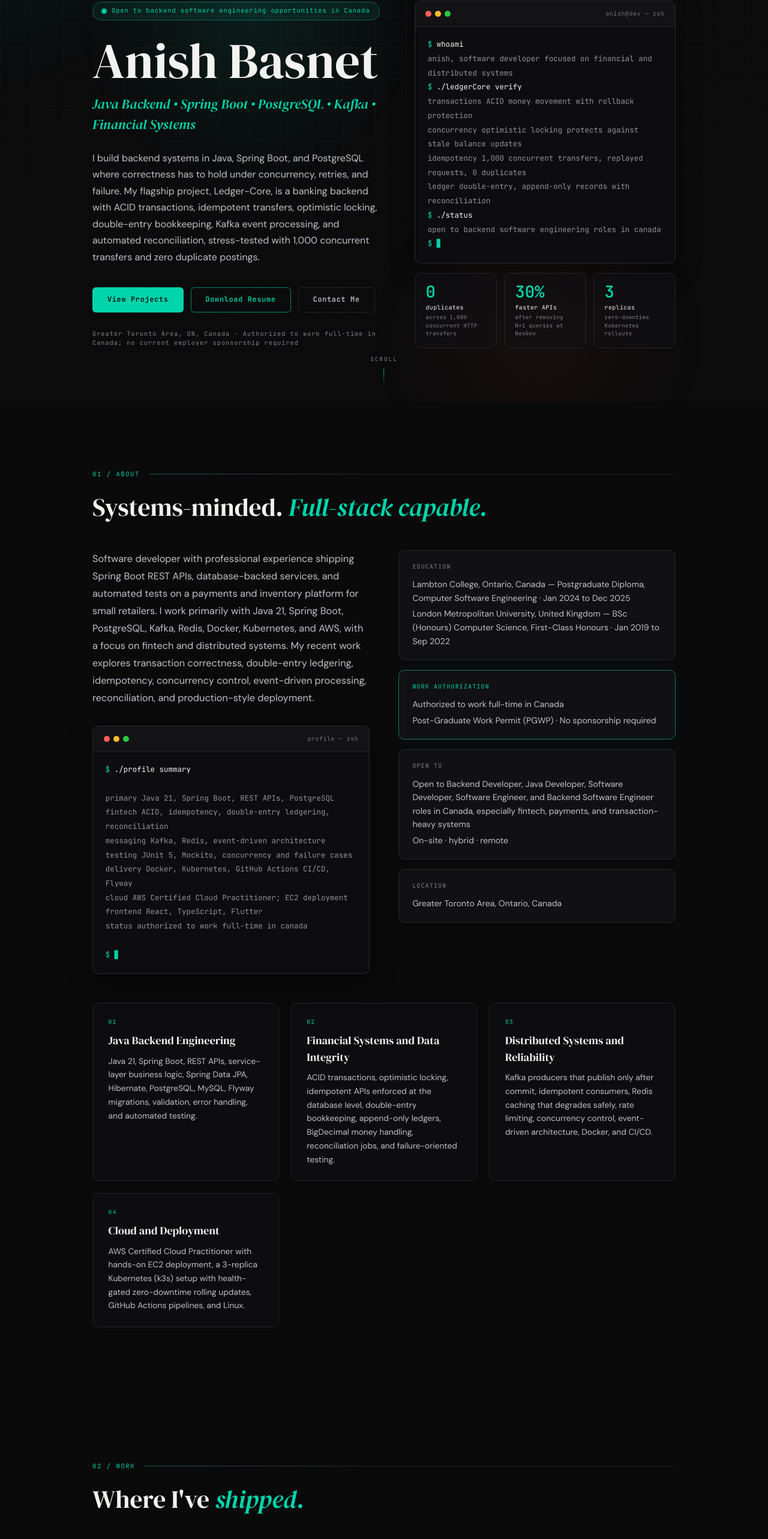
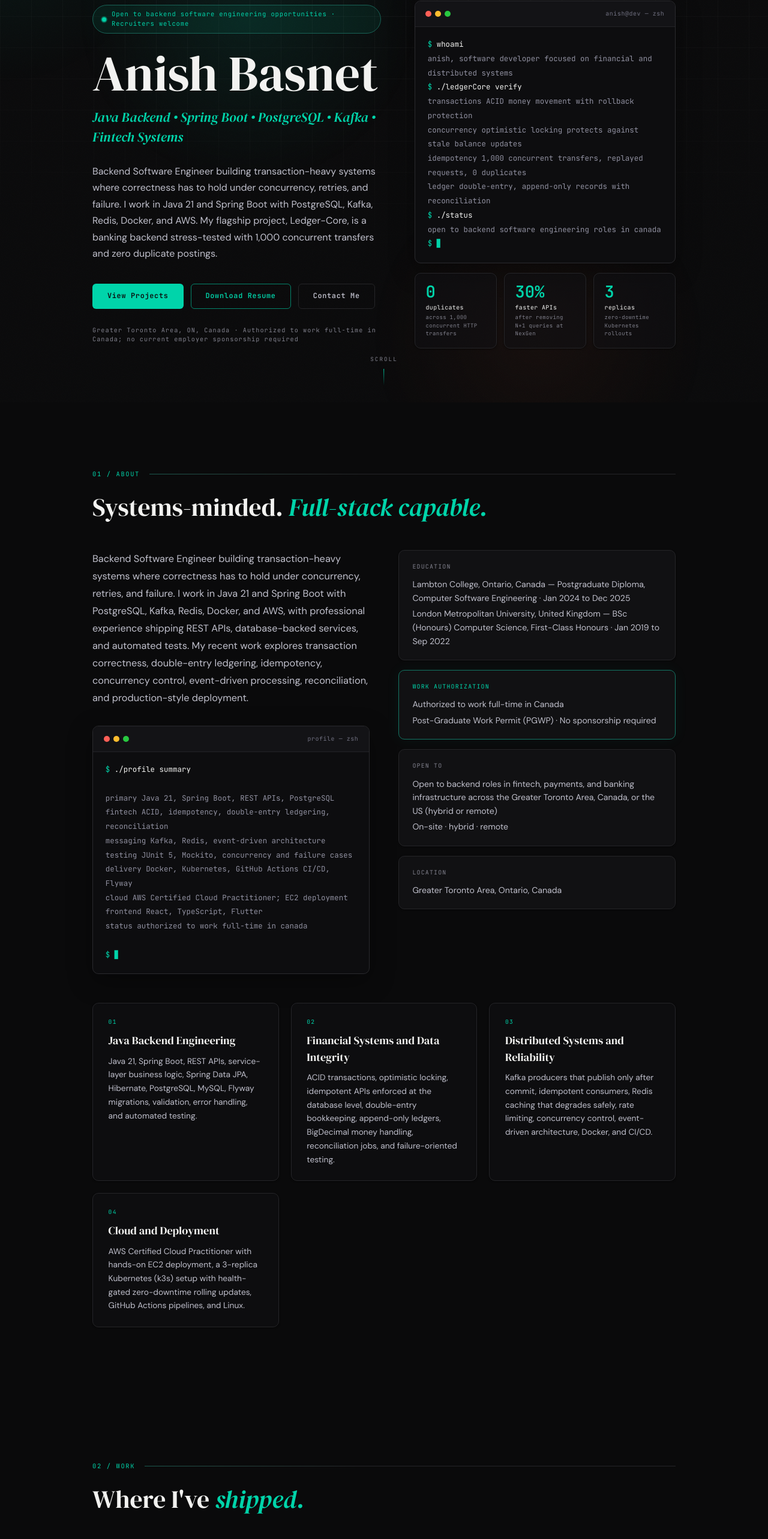
Before and after one commit to anishbasnetAB/Personal_website, a React (Vite) app: page / in a window 1280 px wide. Shown: the part 129-2695 px from the top of the page at 60% size. Built offline with nearby package versions, Linux system fonts and the light colour scheme.

Commit message:
Align portfolio details with LinkedIn profile

```diff
--- a/src/data/portfolio.ts
+++ b/src/data/portfolio.ts
@@ -4,24 +4,24 @@ export const portfolio = {
   identity: {
     name: "Anish Basnet",
     monogram: "AB",
-    title: "Software Developer | Java, Spring Boot, PostgreSQL, Apache Kafka | AWS Certified",
+    title: "Backend Software Engineer | Java · Spring Boot · PostgreSQL · Kafka | Building fintech & transaction systems | AWS Certified",
     location: "Greater Toronto Area, Ontario, Canada",
     email: "theanishbasnet@gmail.com",
     linkedin: "https://linkedin.com/in/theanishbasnet",
     github: "https://github.com/anishbasnetAB",
     blog: "https://dev.to/anishbasnetab",
     openTo:
-      "Open to Backend Developer, Java Developer, Software Developer, Software Engineer, and Backend Software Engineer roles in Canada, especially fintech, payments, and transaction-heavy systems",
+      "Open to backend roles in fintech, payments, and banking infrastructure across the Greater Toronto Area, Canada, or the US (hybrid or remote)",
     workAuth: "Authorized to work full-time in Canada; no current employer sponsorship required",
     cvUrl: "/Anish_Basnet_Resume.pdf",
   },
 
   hero: {
-    availability: "Open to backend software engineering opportunities in Canada",
+    availability: "Open to backend software engineering opportunities · Recruiters welcome",
     locationLine: "Greater Toronto Area, ON, Canada",
-    roleLine: "Java Backend • Spring Boot • PostgreSQL • Kafka • Financial Systems",
+    roleLine: "Java Backend • Spring Boot • PostgreSQL • Kafka • Fintech Systems",
     tagline:
-      "I build backend systems in Java, Spring Boot, and PostgreSQL where correctness has to hold under concurrency, retries, and failure. My flagship project, Ledger-Core, is a banking backend with ACID transactions, idempotent transfers, optimistic locking, double-entry bookkeeping, Kafka event processing, and automated reconciliation, stress-tested with 1,000 concurrent transfers and zero duplicate postings.",
+      "Backend Software Engineer building transaction-heavy systems where correctness has to hold under concurrency, retries, and failure. I work in Java 21 and Spring Boot with PostgreSQL, Kafka, Redis, Docker, and AWS. My flagship project, Ledger-Core, is a banking backend stress-tested with 1,000 concurrent transfers and zero duplicate postings.",
     terminal: [
       { type: 'cmd', text: 'whoami' },
       { type: 'out', text: 'anish, software developer focused on financial and distributed systems' },
@@ -42,7 +42,7 @@ export const portfolio = {
 
   about: {
     bio:
-      "Software developer with professional experience shipping Spring Boot REST APIs, database-backed services, and automated tests on a payments and inventory platform for small retailers. I work primarily with Java 21, Spring Boot, PostgreSQL, Kafka, Redis, Docker, Kubernetes, and AWS, with a focus on fintech and distributed systems. My recent work explores transaction correctness, double-entry ledgering, idempotency, concurrency control, event-driven processing, reconciliation, and production-style deployment.",
+      "Backend Software Engineer building transaction-heavy systems where correctness has to hold under concurrency, retries, and failure. I work in Java 21 and Spring Boot with PostgreSQL, Kafka, Redis, Docker, and AWS, with professional experience shipping REST APIs, database-backed services, and automated tests. My recent work explores transaction correctness, double-entry ledgering, idempotency, concurrency control, event-driven processing, reconciliation, and production-style deployment.",
     focusAreas: [
       {
         title: "Java Backend Engineering",
@@ -83,8 +83,8 @@ export const portfolio = {
   experience: [
     {
       company: "Independent",
-      role: "Backend Engineering and Professional Development",
-      period: "Jan 2026 to Present",
+      role: "Backend Software Engineer · Independent Projects",
+      period: "Jan 2026 – Present",
       subPeriod: "Greater Toronto Area, Canada",
       tech: [
         "Java 21",
@@ -107,7 +107,7 @@ export const portfolio = {
     {
       company: "NexGen",
       role: "Software Developer",
-      period: "Jan 2023 to Dec 2023",
+      period: "Jan 2023 – Dec 2023",
       subPeriod: "Digital Pasal: inventory, store-credit, and payments platform for small retailers",
       tech: ["Java", "Spring Boot", "Spring Data JPA", "Hibernate", "REST APIs", "MySQL", "React", "JUnit 5", "Mockito", "Git", "Jira", "Agile"],
       bullets: [
@@ -120,7 +120,7 @@ export const portfolio = {
     {
       company: "Leapfrog Technology",
       role: "Student Partner",
-      period: "Jan 2022 to Dec 2022",
+      period: "Jan 2022 – Dec 2022",
       tech: ["React.js", "Node.js", "JavaScript", "Code Reviews", "Web Development"],
       bullets: [
         "Completed industry-oriented training in React.js, Node.js, and JavaScript through structured exercises, peer reviews, hackathons, and collaborative development activities.",
@@ -129,7 +129,7 @@ export const portfolio = {
     {
       company: "Technobyte",
       role: "Flutter Developer Intern",
-      period: "Dec 2021 to Mar 2022",
+      period: "Dec 2021 – Mar 2022",
       tech: ["Flutter", "Dart", "MySQL", "REST APIs", "Mobile Development", "Debugging"],
       bullets: [
         "Shipped Flutter user interface features in Dart across three mobile releases, by integrating MySQL-backed REST services and building reusable components.",
```
